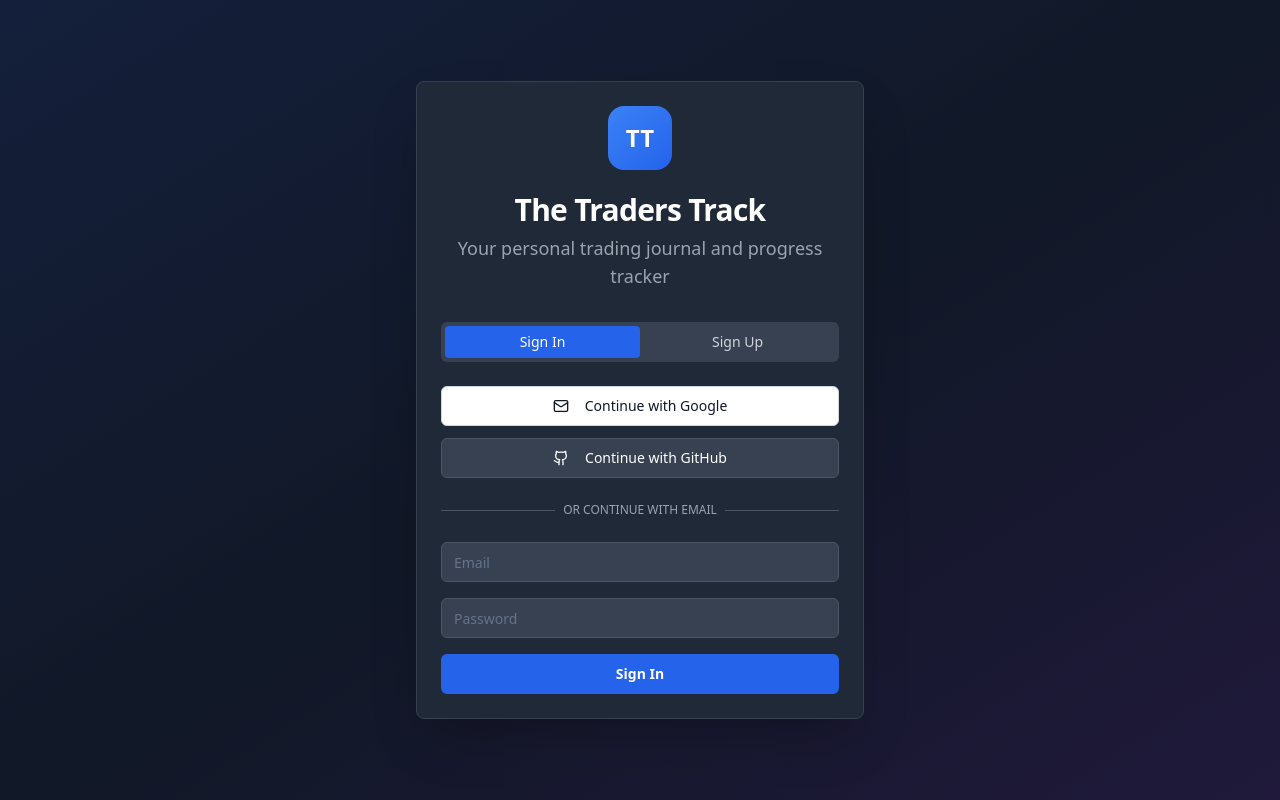
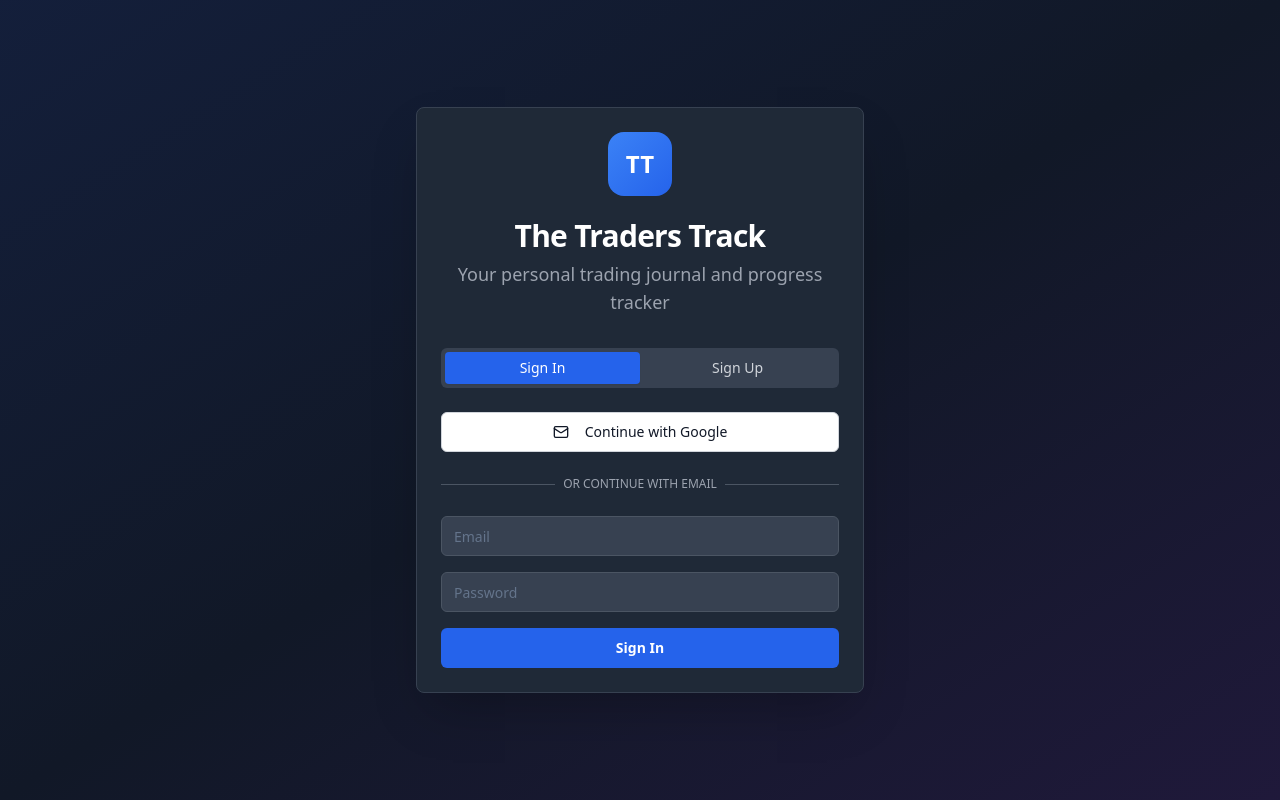
Before and after one commit to JustVic19/the-traders-track, a React (Vite) app: page /auth in a window 1280 px wide. Built offline with nearby package versions, Linux system fonts and the light colour scheme.

Commit message:
Remove GitHub social login
Removes the GitHub social login option from the authentication page.

```diff
--- a/src/pages/Auth.tsx
+++ b/src/pages/Auth.tsx
@@ -1,4 +1,3 @@
-
 import React, { useState } from 'react';
 import { supabase } from '@/integrations/supabase/client';
 import { Button } from '@/components/ui/button';
@@ -7,7 +6,7 @@ import { Card, CardContent, CardDescription, CardHeader, CardTitle } from '@/com
 import { Tabs, TabsContent, TabsList, TabsTrigger } from '@/components/ui/tabs';
 import { useToast } from '@/hooks/use-toast';
 import { useNavigate } from 'react-router-dom';
-import { Github, Mail } from 'lucide-react';
+import { Mail } from 'lucide-react';
 
 const Auth = () => {
   const [email, setEmail] = useState('');
@@ -76,7 +75,7 @@ const Auth = () => {
     }
   };
 
-  const handleSocialLogin = async (provider: 'google' | 'github') => {
+  const handleSocialLogin = async (provider: 'google') => {
     try {
       const { error } = await supabase.auth.signInWithOAuth({
         provider,
@@ -130,7 +129,7 @@ const Auth = () => {
             </TabsList>
 
             <TabsContent value="signin" className="mt-6">
-              {/* Social Login Buttons */}
+              {/* Social Login Button */}
               <div className="space-y-3 mb-6">
                 <Button
                   onClick={() => handleSocialLogin('google')}
@@ -139,14 +138,6 @@ const Auth = () => {
                 >
                   <Mail className="w-4 h-4 mr-2" />
                   Continue with Google
-                </Button>
-                <Button
-                  onClick={() => handleSocialLogin('github')}
-                  variant="outline"
-                  className="w-full bg-gray-700 hover:bg-gray-600 text-white border-gray-600"
-                >
-                  <Github className="w-4 h-4 mr-2" />
-                  Continue with GitHub
                 </Button>
               </div>
 
@@ -193,7 +184,7 @@ const Auth = () => {
             </TabsContent>
 
             <TabsContent value="signup" className="mt-6">
-              {/* Social Login Buttons */}
+              {/* Social Login Button */}
               <div className="space-y-3 mb-6">
                 <Button
                   onClick={() => handleSocialLogin('google')}
@@ -202,14 +193,6 @@ const Auth = () => {
                 >
                   <Mail className="w-4 h-4 mr-2" />
                   Continue with Google
-                </Button>
-                <Button
-                  onClick={() => handleSocialLogin('github')}
-                  variant="outline"
-                  className="w-full bg-gray-700 hover:bg-gray-600 text-white border-gray-600"
-                >
-                  <Github className="w-4 h-4 mr-2" />
-                  Continue with GitHub
                 </Button>
               </div>
 
```
